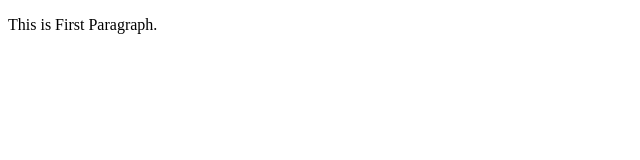
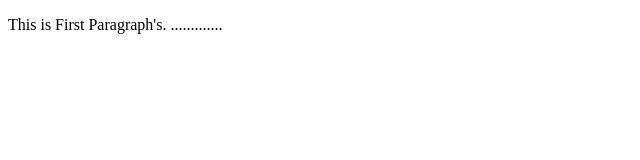
Before and after one commit to dikshyajoshi/test, a plain HTML site: page file1/index.html in a window 1280 px wide. Shown: the full height of the page, 0-640 px from the left. Drawn offline with Linux system fonts and the light colour scheme.

Commit message:
"fix html file"

```diff
--- a/file1/index.html
+++ b/file1/index.html
@@ -6,7 +6,7 @@
 </head>
 <body>
  <p>
-     This is First Paragraph.
+     This is First Paragraph's. .............
  </p>
 </body>
 </html>
```
Also changed, not shown: 1 other file.
